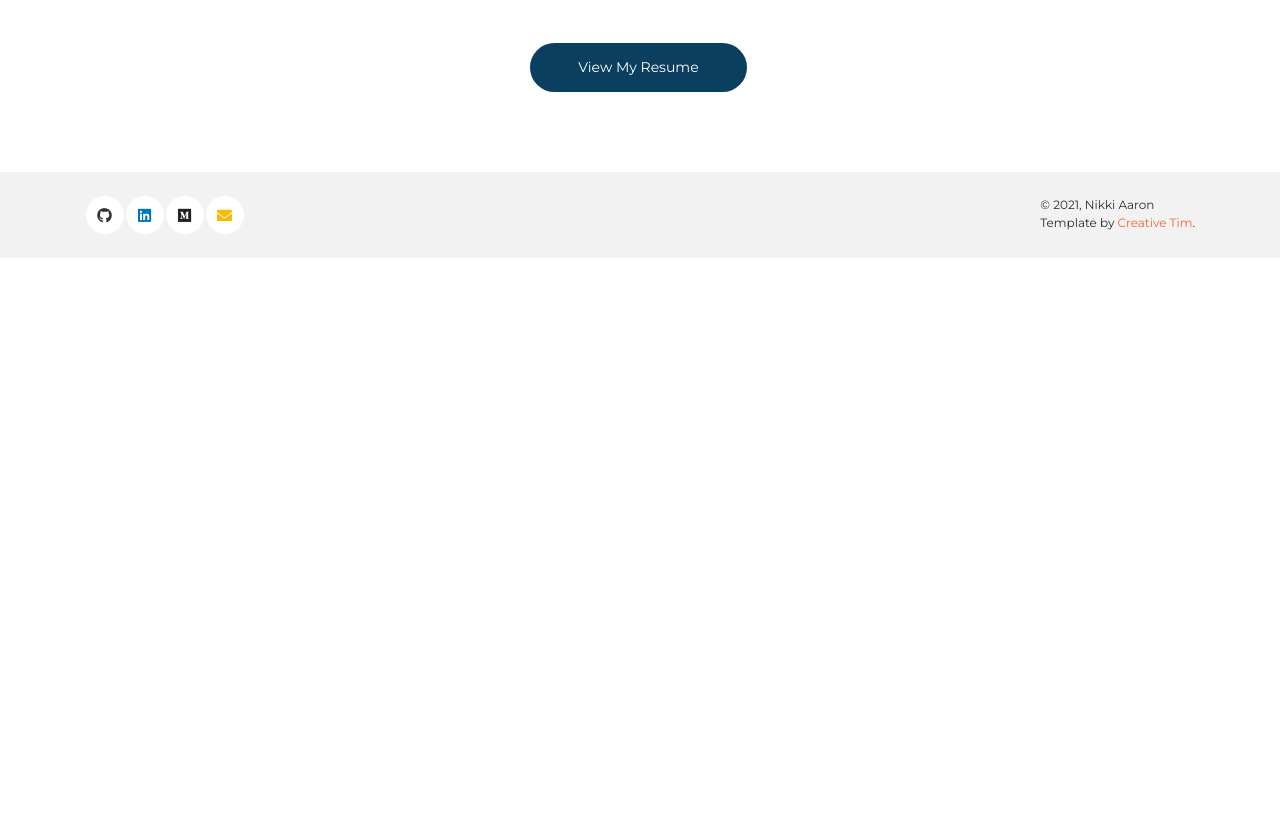
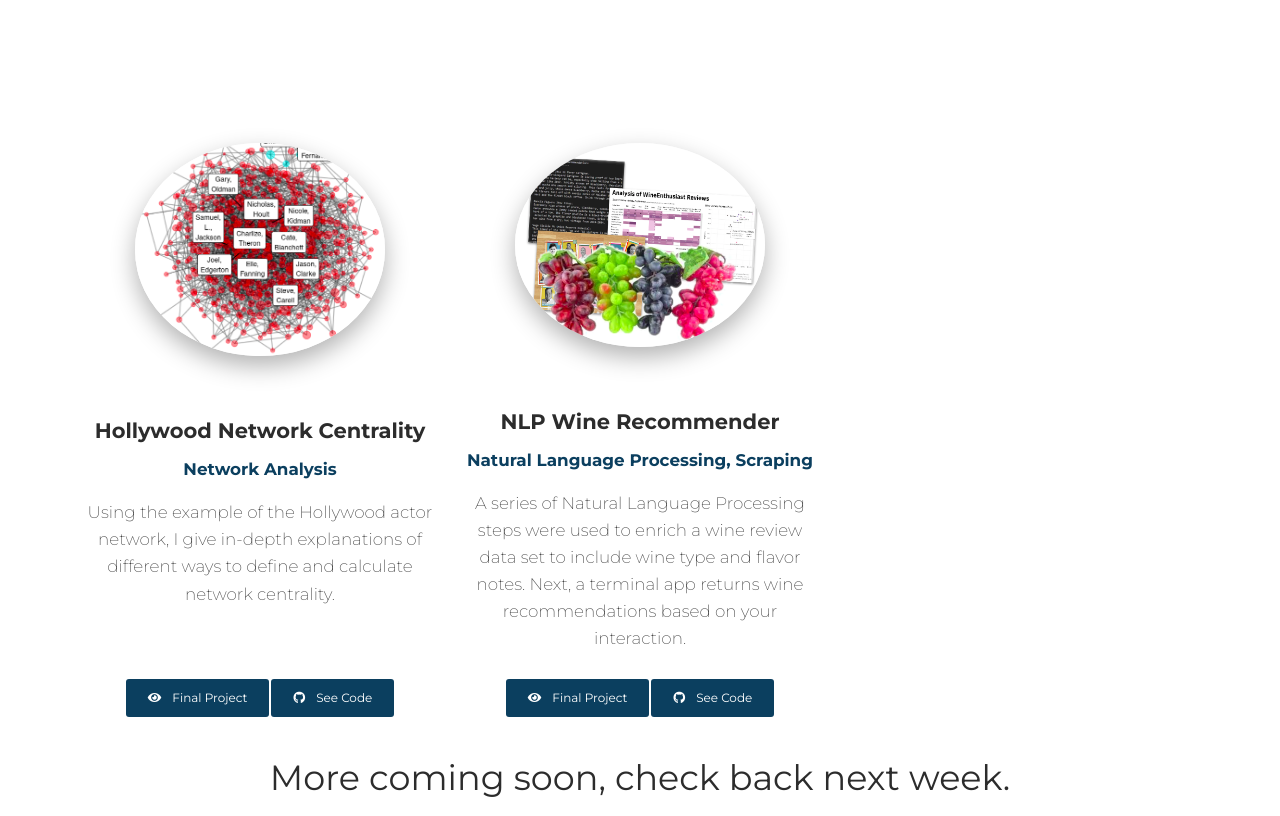
Before and after one commit to NA-Dev/NA-Dev.github.io, a React app: page /portfolio in a window 1280 px wide. Shown: the part 484-1300 px from the top of the page. Before the commit the page ends 800 px from the top, so only its background shows below. Built offline with nearby package versions, Linux system fonts and the light colour scheme.

Commit message:
Add portfolio projects

```diff
--- a/src/assets/scss/now-ui-kit/_example-pages-overrides.scss
+++ b/src/assets/scss/now-ui-kit/_example-pages-overrides.scss
@@ -12,3 +12,24 @@
     }
 
 }
+
+.portfolio-page {
+
+    .section-projects {
+        .projects .project img {
+            max-width: 250px;
+        }
+
+        .project {
+            display: flex;
+            height: 100%;
+            flex-direction: column;
+            align-items: center;
+        }
+
+        .project-buttons {
+            margin-top: auto;
+            margin-bottom: 30px;
+        }
+    }
+}
--- a/src/assets/scss/now-ui-kit/_example-pages.scss
+++ b/src/assets/scss/now-ui-kit/_example-pages.scss
@@ -79,7 +79,7 @@
 }
 
 // style for the profile page
-.profile-page{
+.profile-page, .portfolio-page {
 
     .page-header{
         min-height: 550px;
--- a/src/index.js
+++ b/src/index.js
@@ -31,6 +31,7 @@ import LandingPage from "views/examples/LandingPage.js";
 import ProfilePage from "views/examples/ProfilePage.js";
 import PortfolioPage from "views/examples/PortfolioPage.js";
 import ResumePage from "views/examples/ResumePage";
+import OldLandingPage from "./views/examples/OldLandingPage";
 
 ReactDOM.render(
   <BrowserRouter>
--- a/src/resume-data.js
+++ b/src/resume-data.js
@@ -145,11 +145,21 @@ export const resumeData = {
   "portfolio":{
     "projects": [
       {
-        "title":"",
-        "category":"",
-        "image":"",
-        "url":""
-      }
+        "title":"Hollywood Network Centrality",
+        "category":"Network Analysis",
+        "image":"/img/projects/hollywood-network.png",
+        "url":"https://htmlpreview.github.io/?https://github.com/NA-Dev/graph-network-centrality/blob/main/FinalProject.html",
+        "code":"https://github.com/NA-Dev/graph-network-centrality/",
+        "description": "Using the example of the Hollywood actor network, I give in-depth explanations of different ways to define and calculate network centrality."
+      },
+      {
+        "title":"NLP Wine Recommender",
+        "category":"Natural Language Processing, Scraping",
+        "image":"/img/projects/nlp-wine.png",
+        "url":"https://github.com/NA-Dev/nlp-wine-recommender/blob/master/ProjectPresentation.pdf",
+        "code":"https://github.com/NA-Dev/nlp-wine-recommender",
+        "description": "A series of Natural Language Processing steps were used to enrich a wine review data set to include wine type and flavor notes. Next, a terminal app returns wine recommendations based on your interaction."
+      },
     ]
   }
 }
--- a/src/views/examples/PortfolioPage.js
+++ b/src/views/examples/PortfolioPage.js
@@ -17,13 +17,13 @@ import {resumeData} from "../../resume-data";
 
 function PortfolioPage() {
   React.useEffect(() => {
-    document.body.classList.add("profile-page");
+    document.body.classList.add("portfolio-page");
     document.body.classList.add("sidebar-collapse");
     document.documentElement.classList.remove("nav-open");
     window.scrollTo(0, 0);
     document.body.scrollTop = 0;
     return function cleanup() {
-      document.body.classList.remove("profile-page");
+      document.body.classList.remove("portfolio-page");
       document.body.classList.remove("sidebar-collapse");
     };
   }, []);
@@ -35,7 +35,6 @@ function PortfolioPage() {
         <div className="section">
           <Container>
             <div className="button-container">
-
               {resumeData.main.social.map(function (social) {
                 return (
                   <>
@@ -57,6 +56,55 @@ function PortfolioPage() {
               })}
             </div>
             <h3 className="title">Recent Projects</h3>
+          </Container>
+        </div>
+        <div className="section section-projects text-center">
+          <Container>
+            <div className="projects">
+              <Row>
+                {resumeData.portfolio.projects.map(function (project) {
+                  return (
+                    <Col md="4">
+                      <div className="project">
+                        <img
+                          alt={project.title}
+                          className="rounded-circle img-fluid img-raised"
+                          src={project.image}
+                        ></img>
+                        <h4 className="title">{project.title}</h4>
+                        <p className="category text-info">{project.category}</p>
+                        <p className="description">
+                          {project.description}
+                        </p>
+                        <div className="project-buttons text-center">
+                          {project.url &&
+                            <Button
+                              className=""
+                              color="info"
+                              href={project.url}
+                              target="_blank"
+                            >
+                              <i className="fab fas fa-eye mr-2"></i> Final Project
+                            </Button>
+                          }
+                          {project.code &&
+                          <Button
+                            className=""
+                            color="info"
+                            href={project.code}
+                            target="_blank"
+                          >
+                            <i className="fab fa-github mr-2"></i> See Code
+                          </Button>
+                          }
+                        </div>
+                      </div>
+                    </Col>
+                  )
+                })}
+              </Row>
+              <h2>More coming soon, check back next week.</h2>
+            </div>
             <Row>
               <Col className="ml-auto mr-auto" md="6">
                 <div className="nav-align-center">
```
Also changed, not shown: .github/workflows/main.yml (added), public/img/projects/hollywood-network.png (added), public/img/projects/nlp-wine.png (added), 1 other file.
